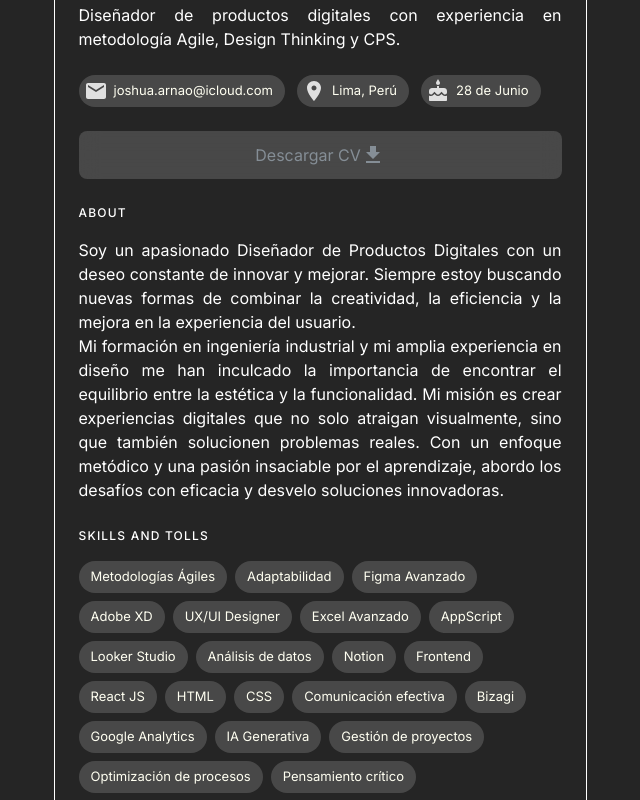
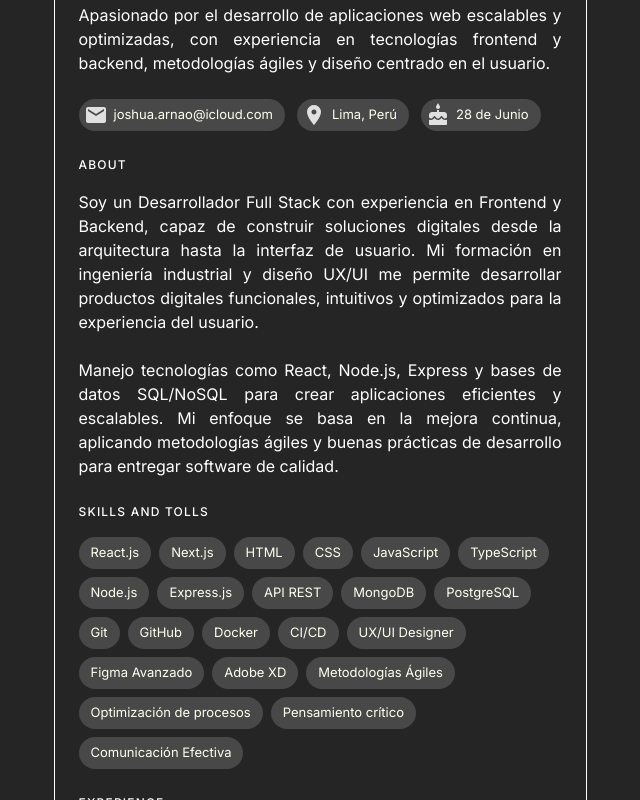
Before and after one commit to joshua-arnao/portfolio-dev, a React (Vite) app: page / in a window 1280 px wide. Shown: the part 400-1200 px from the top of the page, without its empty margins (320-960 px from the left). Built offline with nearby package versions, Linux system fonts and the light colour scheme; no server answers; the database is empty.

Commit message:
update portfolio dev

```diff
--- a/src/portfolio/components/Countdown.jsx
+++ /dev/null
@@ -1,116 +0,0 @@
-import { useState, useEffect } from "react";
-import Typography from "@mui/material/Typography";
-import { initializeApp } from "firebase/app";
-import { getDatabase, ref, get, set } from "firebase/database";
-import { Container, Link } from "@mui/material";
-import { useIsSmallScreen } from "/src/hook/useSmallScreen";
-
-import FileDownloadIcon from "@mui/icons-material/FileDownload";
-
-const firebaseConfig = {
-  apiKey: import.meta.env.VITE_REACT_APP_FIREBASE_API_KEY,
-  authDomain: import.meta.env.VITE_REACT_APP_FIREBASE_AUTH_DOMAIN,
-  databaseURL: import.meta.env.VITE_REACT_APP_FIREBASE_BASE_URL,
-  projectId: import.meta.env.VITE_REACT_APP_FIREBASE_PROJECT_ID,
-  storageBucket: import.meta.env.VITE_REACT_APP_FIREBASE_STORAGE_BUCKET,
-  messagingSenderId: import.meta.env
-    .VITE_REACT_APP_FIREBASE_MESSAGING_SENDER_ID,
-  appId: import.meta.env.VITE_REACT_APP_FIREBASE_APP_ID,
-  measurementId: import.meta.env.VITE_REACT_APP_FIREBASE_MEASUREMENT_ID,
-};
-
-export const Countdown = ({ currentTheme }) => {
-  const isSmallScreen = useIsSmallScreen();
-  const [countdown, setCountdown] = useState(null);
-
-  useEffect(() => {
-    const app = initializeApp(firebaseConfig);
-    const database = getDatabase(app);
-    const countdownRef = ref(database, "countdown");
-
-    const targetDate = new Date("2024-12-31T23:59:59"); // Fecha límite fija
-
-    const retrieveCountdown = async () => {
-      try {
-        const snapshot = await get(countdownRef);
-        const countdownData = snapshot.val();
-        if (countdownData === null) {
-          console.log("No hay datos de contador en Firebase");
-          set(countdownRef, { targetDate: targetDate.toISOString() });
-        }
-      } catch (error) {
-        console.error("Error al recuperar el contador:", error);
-      }
-    };
-
-    retrieveCountdown();
-
-    // Calcular tiempo restante
-    const calculateTimeRemaining = () => {
-      const now = new Date();
-      const timeRemaining = targetDate - now;
-      if (timeRemaining > 0) {
-        const days = Math.floor(timeRemaining / (1000 * 60 * 60 * 24));
-        const hours = Math.floor(
-          (timeRemaining % (1000 * 60 * 60 * 24)) / (1000 * 60 * 60)
-        );
-        const minutes = Math.floor(
-          (timeRemaining % (1000 * 60 * 60)) / (1000 * 60)
-        );
-        setCountdown({ days, hours, minutes });
-      } else {
-        setCountdown({ days: 0, hours: 0, minutes: 0 });
-      }
-    };
-
-    // Actualizar cada segundo
-    const intervalId = setInterval(calculateTimeRemaining, 1000);
-
-    return () => clearInterval(intervalId);
-  }, []);
-
-  const { background } = currentTheme.palette;
-
-  return (
-    <Link
-      sx={{
-        color: "rgb(133, 142, 150)",
-        textDecoration: "none",
-        width: "100%",
-        "&:hover":{
-          color:'#F3B'
-        }
-      }}
-      href="https://portfolio-documents.s3.us-east-1.amazonaws.com/Joshua/CV-Joshua-Arnao-Canessa.pdf"
-      target="_blank"
-      rel="noopener"
-    >
-      <Container
-        style={{
-          backdropFilter: "blur(10px)",
-          backgroundColor: background.countdown,
-          display: "flex",
-          flexDirection: "row",
-          justifyContent: "center",
-          textAlign: "center",
-          padding: isSmallScreen ? "8px 16px" : "12px 32px",
-          borderRadius: "8px",
-          width: "100%",
-        }}
-      >
-        {/* {countdown ? (
-          <Typography variant='body1' textAlign='center'>
-            {countdown.days}d:{countdown.hours}h:{countdown.minutes}m y 2 cursos
-            para graduarme como Ing. Industrial
-          </Typography>
-        ) : (
-          <Typography variant='body1'>Cargando datos...</Typography>
-        )} */}
-
-        <Typography>Descargar CV</Typography>
-
-        <FileDownloadIcon />
-      </Container>
-    </Link>
-  );
-};
--- a/src/portfolio/components/index.js
+++ b/src/portfolio/components/index.js
@@ -1,4 +1,3 @@
-export * from './Countdown';
 export * from './MyTimeLine';
 export * from './NavBar';
 export * from './ChipSkill';
--- a/src/portfolio/views/HomeView.jsx
+++ b/src/portfolio/views/HomeView.jsx
@@ -9,35 +9,39 @@ import {
 } from '@mui/material';
 import { Timeline } from '@mui/lab';
 import { timelineItemClasses } from '@mui/lab/TimelineItem';
-import { Countdown, MyTimeLine, ChipSkill } from '../components/index';
+import { MyTimeLine, ChipSkill } from '../components/index';
 
 import PlaceIcon from '@mui/icons-material/Place';
 import CakeIcon from '@mui/icons-material/Cake';
 import EmailIcon from '@mui/icons-material/Email';
-import LinkedInIcon from '@mui/icons-material/LinkedIn';
+// import LinkedInIcon from '@mui/icons-material/LinkedIn';
+import GitHubIcon from '@mui/icons-material/GitHub';
 
 const skills = [
-  'Metodologías Ágiles',
-  'Adaptabilidad',
+  'React.js',
+  'Next.js',
+  'HTML',
+  'CSS',
+  'JavaScript',
+  'TypeScript',
+  'Node.js',
+  'Express.js',
+  'API REST',
+  'MongoDB',
+  'PostgreSQL',
+  'Git',
+  'GitHub',
+  'Docker',
+  'CI/CD',
+
+  'UX/UI Designer',
   'Figma Avanzado',
   'Adobe XD',
-  'UX/UI Designer',
-  'Excel Avanzado',
-  'AppScript',
-  'Looker Studio',
-  'Análisis de datos',
-  'Notion',
-  'Frontend',
-  'React JS',
-  'HTML',
-  'CSS',
-  'Comunicación efectiva',
-  'Bizagi',
-  'Google Analytics',
-  'IA Generativa',
-  'Gestión de proyectos',
+  'Metodologías Ágiles',
+
   'Optimización de procesos',
   'Pensamiento crítico',
+  'Comunicación Efectiva'
 ];
 
 const experiences = [
@@ -106,13 +110,14 @@ export const HomeView = ({ currentTheme }) => {
               Joshua Arnao Canessa
             </Typography>
             <Typography variant='subtitle1' component='div' textAlign='center'>
-              Ingeniero Industrial
+              Desarrollador Full Stack Jr | UX Engineer
             </Typography>
           </Box>
 
           <Typography component='div' textAlign='justify'>
-            Diseñador de productos digitales con experiencia en metodología
-            Agile, Design Thinking y CPS.{' '}
+            Apasionado por el desarrollo de aplicaciones web escalables y
+            optimizadas, con experiencia en tecnologías frontend y backend,
+            metodologías ágiles y diseño centrado en el usuario.
           </Typography>
           <Stack
             direction='row'
@@ -139,8 +144,6 @@ export const HomeView = ({ currentTheme }) => {
               style={{ color: text.other, fontSize: '13px' }}
             />
           </Stack>
-
-          <Countdown currentTheme={currentTheme} />
         </Box>
       </Box>
 
@@ -150,18 +153,17 @@ export const HomeView = ({ currentTheme }) => {
         </Typography>
 
         <Typography component='div' textAlign='justify'>
-          Soy un apasionado Diseñador de Productos Digitales con un deseo
-          constante de innovar y mejorar. Siempre estoy buscando nuevas formas
-          de combinar la creatividad, la eficiencia y la mejora en la
-          experiencia del usuario.
+          Soy un Desarrollador Full Stack con experiencia en Frontend y Backend,
+          capaz de construir soluciones digitales desde la arquitectura hasta la
+          interfaz de usuario. Mi formación en ingeniería industrial y diseño
+          UX/UI me permite desarrollar productos digitales funcionales,
+          intuitivos y optimizados para la experiencia del usuario.
           <br />
-          Mi formación en ingeniería industrial y mi amplia experiencia en
-          diseño me han inculcado la importancia de encontrar el equilibrio
-          entre la estética y la funcionalidad. Mi misión es crear experiencias
-          digitales que no solo atraigan visualmente, sino que también
-          solucionen problemas reales. Con un enfoque metódico y una pasión
-          insaciable por el aprendizaje, abordo los desafíos con eficacia y
-          desvelo soluciones innovadoras.
+          <br />
+          Manejo tecnologías como React, Node.js, Express y bases de datos
+          SQL/NoSQL para crear aplicaciones eficientes y escalables. Mi enfoque
+          se basa en la mejora continua, aplicando metodologías ágiles y buenas
+          prácticas de desarrollo para entregar software de calidad.
         </Typography>
       </Box>
 
@@ -191,7 +193,11 @@ export const HomeView = ({ currentTheme }) => {
           }}
         >
           {experiences.map((experience, index) => (
-            <MyTimeLine experience={experience} key={index} currentTheme={currentTheme} />
+            <MyTimeLine
+              experience={experience}
+              key={index}
+              currentTheme={currentTheme}
+            />
           ))}
         </Timeline>
       </Box>
@@ -201,13 +207,13 @@ export const HomeView = ({ currentTheme }) => {
           Links
         </Typography>
 
-        <Stack direction='row' spacing={1}  alignItems='center'>
+        <Stack direction='row' spacing={1} alignItems='center'>
           <Link
-            href='https://pe.linkedin.com/in/joshua-arnao-canessa-832090213'
+            href='https://github.com/joshua-arnao'
             target='_blank'
             rel='noopener'
           >
-            <LinkedInIcon color={'secondary'} />
+            <GitHubIcon color={'secondary'} />
           </Link>
 
           <Link
@@ -215,10 +221,11 @@ export const HomeView = ({ currentTheme }) => {
             target='_blank'
             rel='noopener'
           >
-            <img style={{height:'18px', width:'18px', color:'#FFF'}} src='/assets/photos/figma-logo.svg' />
+            <img
+              style={{ height: '18px', width: '18px', color: '#FFF' }}
+              src='/assets/photos/figma-logo.svg'
+            />
           </Link>
-
-
         </Stack>
       </Box>
     </Container>
```
Also changed, not shown: 1 other file (tests, documents, lock files or other folders).
